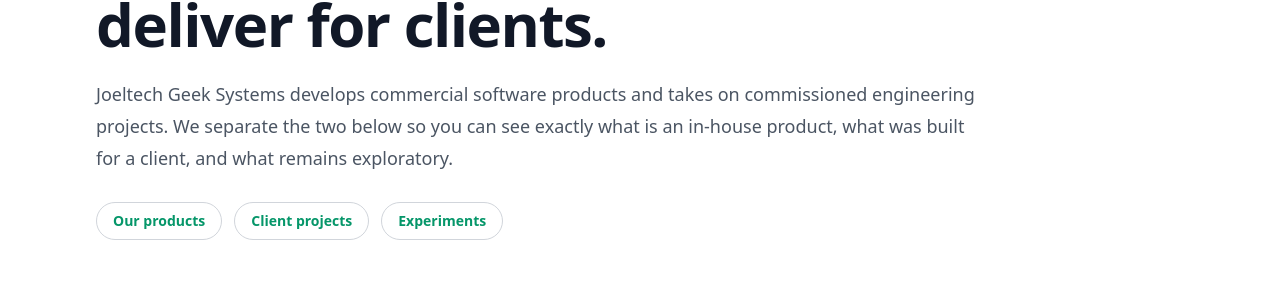
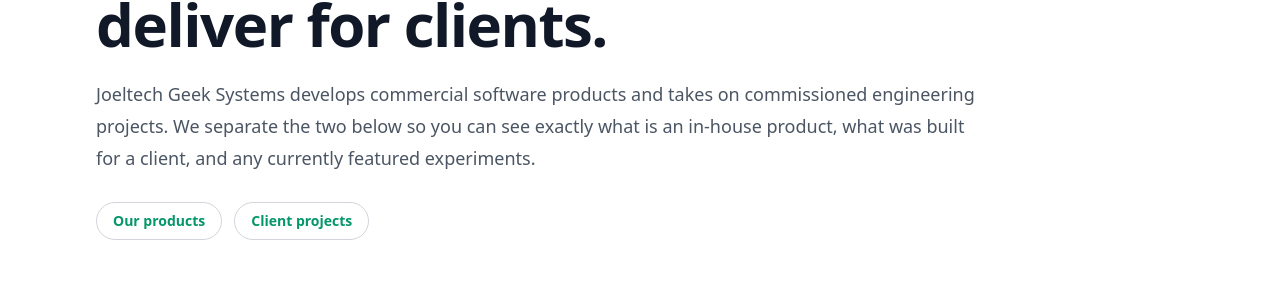
Before and after one commit to joelmbaka/portfolio, a Next.js app: page /work in a window 1280 px wide. Shown: the part 210-500 px from the top of the page. Built offline with nearby package versions, Linux system fonts and the light colour scheme.

Commit message:
Hide empty experiments navigation when all experiments are paused

```diff
--- a/app/work/page.tsx
+++ b/app/work/page.tsx
@@ -8,12 +8,12 @@
 
 export const metadata: Metadata = {
   title: 'Software Portfolio — Our SaaS Products & Client Projects | Joeltech Geek Systems',
-  description: 'Explore Joeltech Geek Systems software portfolio: in-house SaaS products, commissioned client projects and prototypes across property, education, healthcare, logistics, construction and applied AI.',
+  description: 'Explore Joeltech Geek Systems software portfolio: in-house SaaS products and commissioned client projects across property, education, healthcare, logistics, construction and applied AI.',
   alternates: { canonical: '/work' },
   openGraph: {
     type: 'website', url: '/work',
     title: 'Software Products & Client Projects | Joeltech Geek Systems',
-    description: 'Company-developed commercial software, client delivery and research work—identified separately with technical case studies.',
+    description: 'Company-developed commercial software and client delivery—clearly identified with technical case studies.',
   },
 };
 
@@ -29,7 +29,7 @@
     '@id': `${base}/work#collection`,
     name: 'Software portfolio — Joeltech Geek Systems',
     url: `${base}/work`,
-    description: 'In-house software products, client projects and experiments with distinct delivery and ownership context.',
+    description: 'In-house software products and client projects with distinct delivery and ownership context.',
     mainEntity: {
       '@type': 'ItemList',
       itemListElement: orderedProjects.map((project, index) => ({
@@ -47,12 +47,12 @@
           Products we build. Software we deliver for clients.
         </h1>
         <p className="mt-6 text-lg leading-8 text-gray-600 dark:text-gray-300">
-          Joeltech Geek Systems develops commercial software products and takes on commissioned engineering projects. We separate the two below so you can see exactly what is an in-house product, what was built for a client, and what remains exploratory.
+          Joeltech Geek Systems develops commercial software products and takes on commissioned engineering projects. We separate the two below so you can see exactly what is an in-house product, what was built for a client, and any currently featured experiments.
         </p>
         <nav className="mt-7 flex flex-wrap gap-3 text-sm font-semibold" aria-label="Portfolio sections">
           <a href="#our-products" className="rounded-full border border-gray-300 px-4 py-2 text-palm-green hover:underline dark:border-gray-700">Our products</a>
           <a href="#client-projects" className="rounded-full border border-gray-300 px-4 py-2 text-palm-green hover:underline dark:border-gray-700">Client projects</a>
-          <a href="#experiments" className="rounded-full border border-gray-300 px-4 py-2 text-palm-green hover:underline dark:border-gray-700">Experiments</a>
+          {experiments.length > 0 && <a href="#experiments" className="rounded-full border border-gray-300 px-4 py-2 text-palm-green hover:underline dark:border-gray-700">Experiments</a>}
         </nav>
       </header>
 
```
